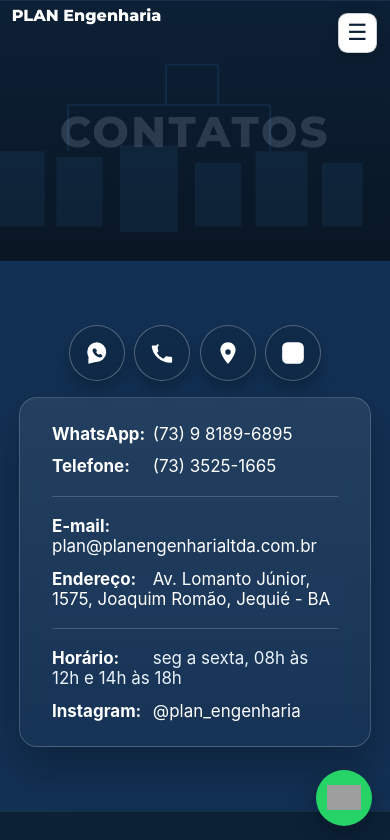
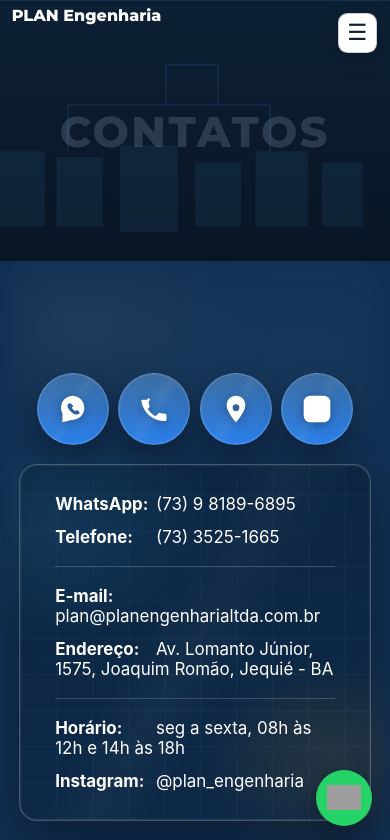
Before and after one commit to mateusdev196310-ship-it/Plan-engenharia, a plain HTML site: page contato.html in a window 390 px wide. Shown: the top 840 px of the page. Drawn offline with Linux system fonts and the light colour scheme; grey boxes are pictures that could not be loaded; files whose address does not match are found by name.

Commit message:
Contatos: layout estilizado (card com arte, ícones grandes, fundo expandido); Trabalhe Conosco: responsivo mobile, botão menu visível, envio via Gmail/mailto com aviso PDF formal, opções de área atualizadas; ajustes visuais menores

```diff
--- a/assets/css/style.css
+++ b/assets/css/style.css
@@ -725,13 +725,26 @@ body > *{ position:relative; z-index:1; }
   .brand{position:relative;top:auto;left:auto;background:transparent;color:#fff;padding:0;border-radius:0;box-shadow:none;font-weight:800;z-index:auto}
   .contact-top{font-size:.95rem;display:none}
   .header-inner{position:absolute;top:56px;left:0;right:0;display:flex;align-items:center;justify-content:flex-end;padding:.4rem 0;z-index:10}
-  .nav-toggle{position:fixed;top:.8rem;right:.8rem;display:block;color:#0c2136;background:#fff;border:1px solid rgba(12,33,54,.22);border-radius:.6rem;padding:.35rem .55rem;box-shadow:0 6px 18px rgba(0,0,0,.18);z-index:100}
+  .nav-toggle{position:fixed;top:.8rem;right:.8rem;display:block;color:#0c2136;background:#fff;border:1px solid rgba(12,33,54,.22);border-radius:.6rem;padding:.35rem .55rem;box-shadow:0 6px 18px rgba(0,0,0,.18);z-index:1000}
   .menu-open .nav-toggle{background:#0c2136;color:#fff;border-color:rgba(255,255,255,.35)}
   /* Logo móvel sobreposta ao herói */
   /* Oculta a segunda logo móvel no index para evitar duplicidade e fixo */
   .mobile-brand{display:none}
   .mobile-brand .brand-ball{width:36px;height:36px;border-radius:50%;background:#0e2845;color:#fff;display:grid;place-items:center;font-family:var(--font-display);font-weight:800;letter-spacing:.06em}
   .mobile-brand .brand-sub{font-weight:900;letter-spacing:.06em}
+}
+
+/* Trabalhe Conosco: ajustes de hero para mobile */
+@media (max-width:680px){
+  .trabalhe-hero{height:400px}
+  .trabalhe-hero .hero-overlay-text{
+    font-size:clamp(1.9rem,7.8vw,3rem);
+    letter-spacing:.04em;
+    white-space:normal;
+    text-align:center;
+    padding:0 .8rem
+  }
+  .trabalhe-hero .hero-topnav{display:none}
 }
 
 @media (min-width:641px){
@@ -1385,24 +1398,66 @@ body > *{ position:relative; z-index:1; }
 .values-list li::before{content:"✓";position:absolute;left:.6rem;top:.55rem;color:#00b3ff;font-weight:800}
 .values-list li{padding-left:1.8rem}
 .works-carousel .container{width:100%;max-width:none}
-.contact-section .container{display:block}
-.icon-strip{display:flex;gap:.8rem;justify-content:center;margin-bottom:1rem}
-.icon-strip a{width:64px;height:64px;border-radius:999px;display:inline-flex;align-items:center;justify-content:center;background:linear-gradient(180deg,rgba(14,40,69,.65),rgba(12,33,54,.45));border:1px solid rgba(255,255,255,.28);color:#fff;box-shadow:0 8px 16px rgba(0,0,0,.25)}
-.icon-strip a svg{width:28px;height:28px}
+.contact-section{position:relative;padding:7rem 0 8rem;min-height:78vh;
+  background:
+    radial-gradient(800px 400px at 10% 20%, rgba(134,197,230,.08) 0%, transparent 60%),
+    radial-gradient(800px 400px at 90% 80%, rgba(31,122,236,.08) 0%, transparent 60%),
+    repeating-linear-gradient(0deg, rgba(255,255,255,.03) 0 1px, transparent 1px 32px),
+    repeating-linear-gradient(90deg, rgba(134,197,230,.03) 0 1px, transparent 1px 32px);
+  background-blend-mode: soft-light, soft-light, normal, normal;
+}
+.contact-section::before{content:"";position:absolute;left:50%;top:0;transform:translateX(-50%);width:min(92%,1200px);height:220px;border-radius:16px;opacity:.16;
+  background:
+    radial-gradient(240px 140px at 20% 30%, rgba(255,255,255,.35) 0%, transparent 70%),
+    radial-gradient(280px 160px at 80% 40%, rgba(134,197,230,.35) 0%, transparent 70%);
+  filter:blur(12px);pointer-events:none
+}
+.contact-section .container{display:block;position:relative;z-index:1}
+.icon-strip{display:flex;gap:1rem;justify-content:center;margin-bottom:1.2rem;--icon-size:96px;--glyph-size:40px}
+.icon-strip a{width:var(--icon-size);height:var(--icon-size);border-radius:999px;display:inline-flex;align-items:center;justify-content:center;position:relative;overflow:hidden;
+  background:linear-gradient(180deg,#2a5f98,#1f7aec);
+  border:1px solid rgba(255,255,255,.22);color:#fff;
+  box-shadow:0 14px 28px rgba(0,0,0,.28), inset 0 0 0 1px rgba(255,255,255,.08);
+  transition:transform .22s ease, box-shadow .22s ease, filter .22s ease;will-change:transform, box-shadow}
+.icon-strip a::before{content:"";position:absolute;inset:-20%;border-radius:inherit;
+  background:radial-gradient(220px 220px at 30% 20%, rgba(255,255,255,.22) 0%, transparent 70%);
+  opacity:.45;filter:blur(8px);pointer-events:none}
+.icon-strip a::after{content:"";position:absolute;inset:0;border-radius:inherit;mix-blend-mode:screen;opacity:.35;pointer-events:none;
+  background:linear-gradient(120deg, transparent 40%, rgba(255,255,255,.12) 50%, transparent 60%)}
+.icon-strip a:hover{transform:translateY(-3px) scale(1.04);box-shadow:0 22px 44px rgba(0,0,0,.35), inset 0 0 0 1px rgba(255,255,255,.12)}
+.icon-strip a svg{width:var(--glyph-size);height:var(--glyph-size);filter:drop-shadow(0 2px 6px rgba(0,0,0,.35))}
 .icon-strip a svg path{fill:currentColor}
-.contact-card{max-width:1100px;margin:0 auto}
-.contact-card.glass-card{padding:1.6rem 2rem}
+.contact-card{max-width:880px;margin:0 auto}
+.contact-card.glass-card{position:relative;padding:1.8rem 2.2rem;border:1px solid rgba(255,255,255,.22);box-shadow:0 26px 56px rgba(0,0,0,.34), inset 0 0 0 1px rgba(255,255,255,.08);
+  background:
+    linear-gradient(180deg, rgba(12,33,54,.62), rgba(12,33,54,.48)),
+    repeating-linear-gradient(0deg, rgba(134,197,230,.06) 0 2px, transparent 2px 36px),
+    repeating-linear-gradient(90deg, rgba(134,197,230,.05) 0 2px, transparent 2px 36px);
+  backdrop-filter:saturate(1.1) blur(10px);
+  color:#fff
+}
+.contact-card.glass-card::before{content:"";position:absolute;inset:-14px;border-radius:28px;background:
+  radial-gradient(240px 160px at 14% 20%, rgba(69,189,255,.18) 0%, transparent 70%),
+  radial-gradient(200px 140px at 86% 80%, rgba(231,164,22,.18) 0%, transparent 70%);
+  opacity:.65;filter:blur(12px);pointer-events:none;z-index:-1
+}
+.contact-card.glass-card::after{content:"";position:absolute;inset:0;border-radius:inherit;background:linear-gradient(120deg, transparent 40%, rgba(255,255,255,.08) 50%, transparent 60%);mix-blend-mode:screen;opacity:.35;pointer-events:none}
 .contact-items{list-style:none;padding:0;margin:0;display:grid;gap:.8rem}
-.contact-items li{font-size:1.06rem}
+.contact-items li{font-size:1.06rem;color:#fff}
 .contact-items span{display:inline-block;min-width:120px;font-weight:700;color:#fff}
 .contact-items a{color:#fff;text-decoration:none}
+.contact-items a:visited{color:#fff}
 .contact-items a:hover{color:#cfe6ff}
 .contact-items .sep{height:1px;background:rgba(255,255,255,.18);margin:.4rem 0}
 @media (max-width:680px){
-  .icon-strip{gap:.6rem}
-  .icon-strip a{width:56px;height:56px}
-  .icon-strip a svg{width:26px;height:26px}
+  .icon-strip{gap:.6rem;--icon-size:72px;--glyph-size:32px}
   .contact-card{max-width:96%}
   .contact-items span{min-width:96px}
   .map-wrapper{height:260px}
 }
+
+/* Aviso destacado (rota Trabalhe Conosco) */
+.notice-card{background:linear-gradient(180deg, rgba(12,33,54,.46), rgba(12,33,54,.32));
+  border:1px solid rgba(255,255,255,.16);border-left:3px solid var(--amber);
+  color:#fff;border-radius:16px;padding:.85rem 1rem;box-shadow:0 12px 26px rgba(0,0,0,.28)}
+.contact-form .notice-card{margin:.6rem 0 1rem}
--- a/assets/js/main.js
+++ b/assets/js/main.js
@@ -609,6 +609,7 @@ document.addEventListener('DOMContentLoaded', () => {
   const to = 'plan@planengenharialtda.com.br';
   form.addEventListener('submit', (e) => {
     e.preventDefault();
+    if (!form.checkValidity()) { form.reportValidity(); return; }
     const fd = new FormData(form);
     const nome = (fd.get('nome') || '').toString().trim();
     const email = (fd.get('email') || '').toString().trim();
@@ -617,10 +618,9 @@ document.addEventListener('DOMContentLoaded', () => {
     const area = (fd.get('area') || '').toString().trim();
     const cargo = (fd.get('cargo') || '').toString().trim();
     const mensagem = (fd.get('mensagem') || '').toString().trim();
-    if (!nome || !email || !area) return;
     const subject = 'Candidatura - ' + area + ' - ' + nome;
     const su = encodeURIComponent(subject);
-    const bodyText = 'Nome: ' + nome + '\nEmail: ' + email + '\nTelefone: ' + telefone + '\nCidade/Estado: ' + cidade + '\nÁrea: ' + area + '\nCargo: ' + cargo + '\n\n' + mensagem;
+    const bodyText = 'Nome: ' + nome + '\nEmail: ' + email + '\nTelefone: ' + telefone + '\nCidade/Estado: ' + cidade + '\nÁrea: ' + area + '\nCargo: ' + cargo + '\n\n' + mensagem + '\n\nObservação: após abrir o e-mail, anexe seu currículo em PDF. A anexação é realizada no e-mail, não nesta página.';
     const body = encodeURIComponent(bodyText);
     const gmailUrl = 'https://mail.google.com/mail/?view=cm&fs=1&to=' + encodeURIComponent(to) + '&su=' + su + '&body=' + body;
     const mailtoUrl = 'mailto:' + to + '?subject=' + su + '&body=' + body;
```
Also changed, not shown: trabalhe.html (+4 -6 lines).
